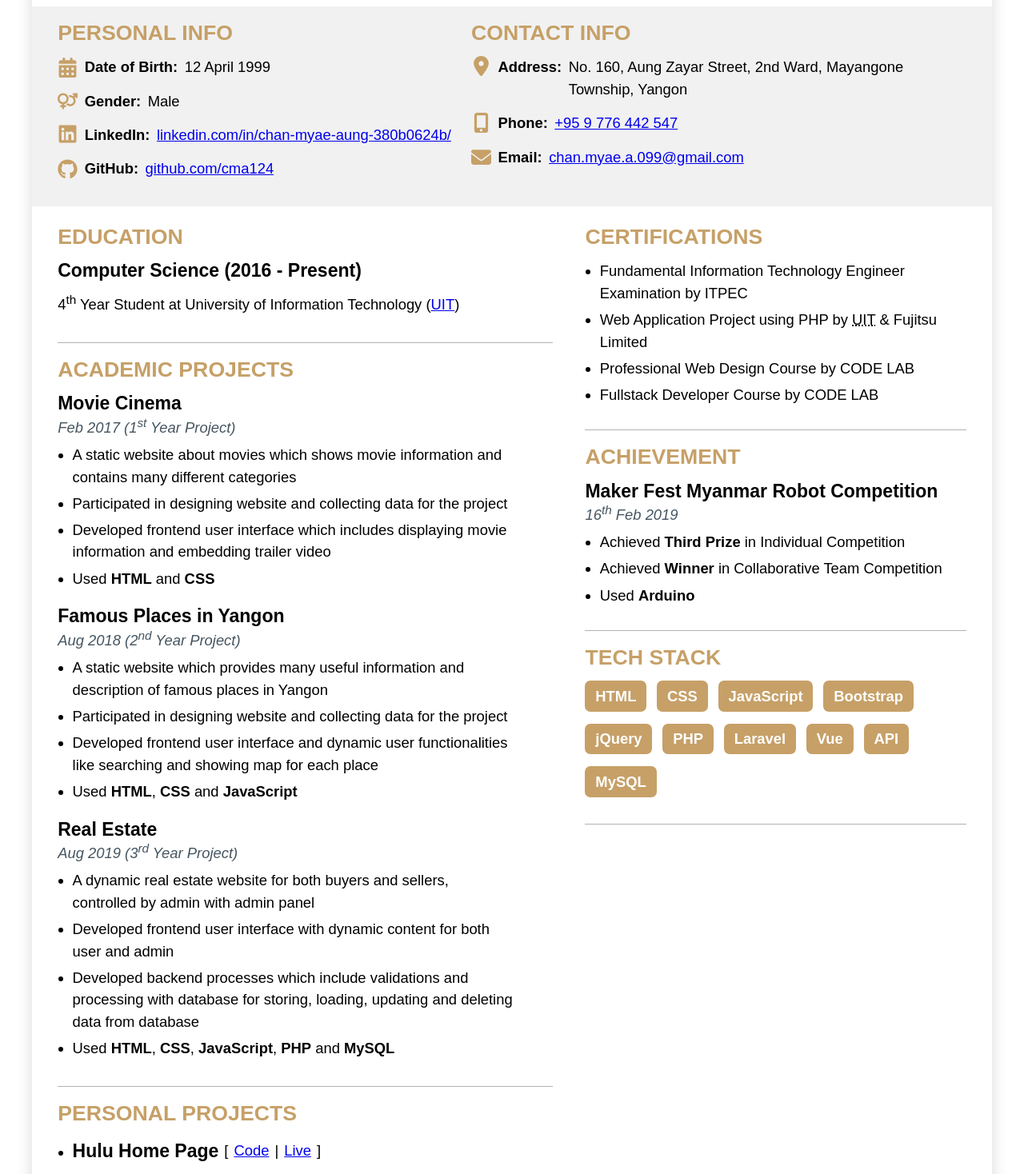
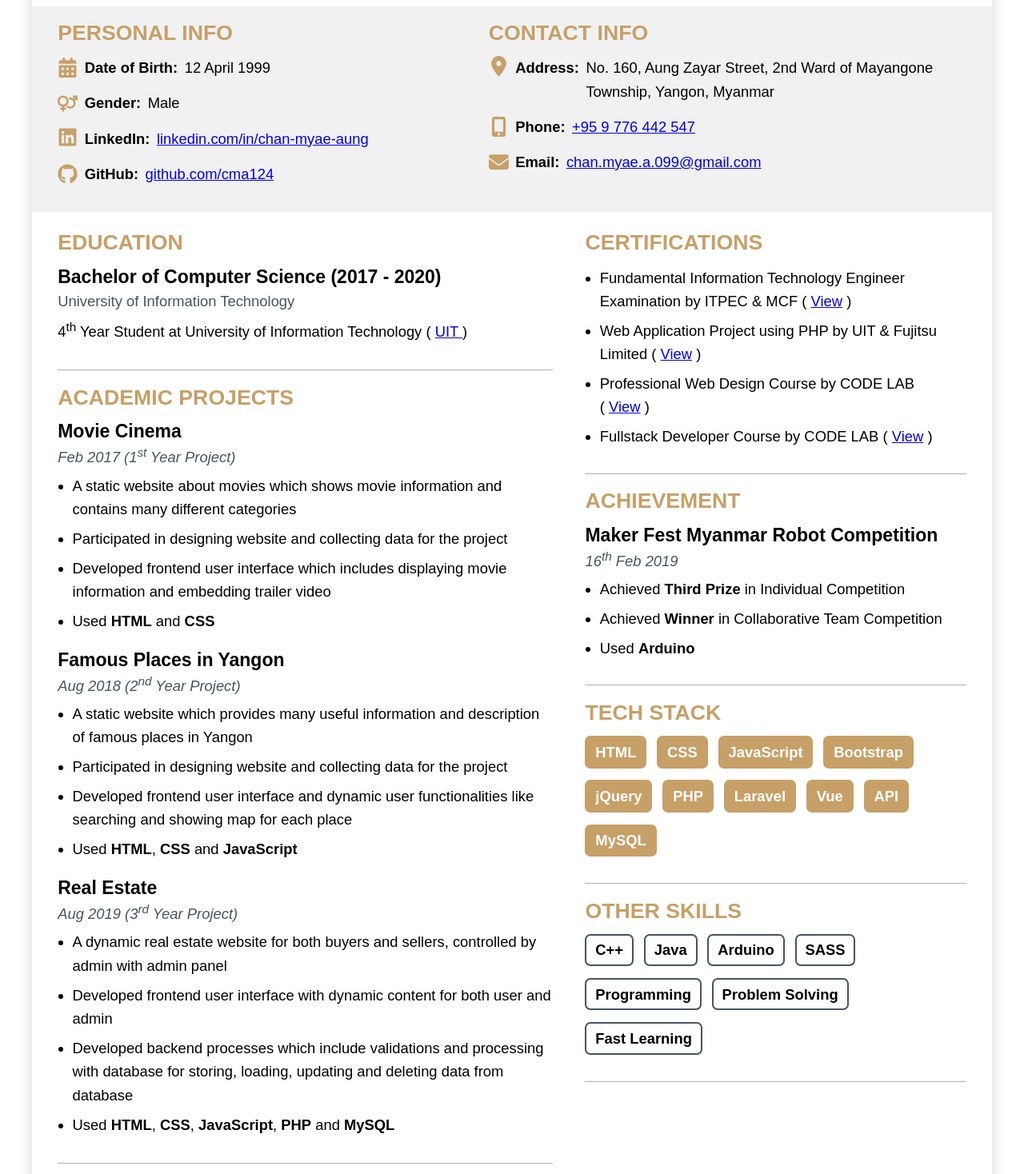
Before and after one commit to cma124/resume, a plain HTML site: page index.html in a window 1280 px wide. Shown: the part 219-1687 px from the top of the page at 80% size. Drawn offline with Linux system fonts and the light colour scheme.

Commit message:
add content & certificate images

```diff
--- a/index.html
+++ b/index.html
@@ -71,9 +71,8 @@
                         </svg>
 
                         <span class="text-bold">LinkedIn:</span>
-                        <a
-                            href="https://www.linkedin.com/in/chan-myae-aung-380b0624b/"
-                            >linkedin.com/in/chan-myae-aung-380b0624b/</a
+                        <a href="https://www.linkedin.com/in/chan-myae-aung"
+                            >linkedin.com/in/chan-myae-aung</a
                         >
                     </p>
 
@@ -112,8 +111,8 @@
 
                         <span class="text-bold">Address:</span>
                         <span
-                            >No. 160, Aung Zayar Street, 2nd Ward, Mayangone
-                            Township, Yangon</span
+                            >No. 160, Aung Zayar Street, 2nd Ward of Mayangone
+                            Township, Yangon, Myanmar</span
                         >
                     </p>
 
@@ -157,13 +156,13 @@
                 <div class="secondary-container-first">
                     <div class="education">
                         <h3>EDUCATION</h3>
-                        <h4>Computer Science (2016 - Present)</h4>
+                        <h4>Bachelor of Computer Science (2017 - 2020)</h4>
+                        <h5>University of Information Technology</h5>
                         <p>
                             4<sup>th</sup> Year Student at University of
-                            Information Technology (<a
-                                href="https://www.uit.edu.mm/"
-                                >UIT</a
-                            >)
+                            Information Technology (
+                            <a href="https://www.uit.edu.mm/">UIT </a>
+                            )
                         </p>
                     </div>
 
@@ -359,10 +358,9 @@
 
                                 <ul>
                                     <li>
-                                        User can create new list and check or
-                                        delete completed list
+                                        Todo list web application with browser
+                                        local storage
                                     </li>
-                                    <li>Lists are stored in local storage</li>
                                     <li>
                                         Developed using
                                         <strong>HTML</strong>,
@@ -385,17 +383,45 @@
                                 </div>
 
                                 <ul>
-                                    <li>User can login or register account</li>
                                     <li>
-                                        User with admin role can change accounts
-                                        into different roles and suspend or
-                                        delete other accounts
+                                        User management system with different
+                                        user roles and actions
                                     </li>
                                     <li>
                                         Developed using
                                         <strong>HTML</strong>,
                                         <strong>Bootstrap</strong>,
                                         <strong>PHP</strong> and
+                                        <strong>MySQL</strong>
+                                    </li>
+                                </ul>
+                            </li>
+
+                            <li class="project">
+                                <div class="personal-project">
+                                    <h4>Blog</h4>
+                                    [
+                                    <a href="https://github.com/cma124/blog"
+                                        >Code</a
+                                    >
+                                    ]
+                                </div>
+
+                                <ul>
+                                    <li>
+                                        Blog posting system with articles and
+                                        comments
+                                    </li>
+                                    <li>
+                                        Used
+                                        <strong>Blade</strong> for UI and
+                                        <strong>Laravel UI</strong> for
+                                        authentication
+                                    </li>
+                                    <li>
+                                        Developed using
+                                        <strong>Bootstrap</strong>,
+                                        <strong>Laravel</strong> and
                                         <strong>MySQL</strong>
                                     </li>
                                 </ul>
@@ -414,19 +440,12 @@
 
                                 <ul>
                                     <li>
-                                        Pizza order system which includes admin
-                                        panel and user panel
-                                    </li>
-                                    <li>
-                                        User can check pizza info, search pizza,
-                                        add pizza to cart and order pizza
-                                    </li>
-                                    <li>
-                                        Admin can manage pizza products,
-                                        categories, pizza orders and users
+                                        Pizza order system with admin panel and
+                                        user panel
                                     </li>
                                     <li>
                                         Used
+                                        <strong>Blade</strong> for UI and
                                         <strong>Laravel Jetstream</strong> for
                                         authentication
                                     </li>
@@ -434,9 +453,31 @@
                                         Developed using
                                         <strong>Bootstrap</strong>,
                                         <strong>jQuery</strong>,
-                                        <strong>PHP</strong>,
                                         <strong>Laravel</strong> and
                                         <strong>MySQL</strong>
+                                    </li>
+                                </ul>
+                            </li>
+
+                            <li class="project">
+                                <div class="personal-project">
+                                    <h4>Vue Todo List</h4>
+                                    [
+                                    <a href="https://github.com/cma124/todo"
+                                        >Code</a
+                                    >
+                                    ]
+                                </div>
+
+                                <ul>
+                                    <li>
+                                        Simple todo list with vue and browser
+                                        local storage
+                                    </li>
+                                    <li>
+                                        Developed using
+                                        <strong>Bootstrap</strong> and
+                                        <strong>Vue</strong>
                                     </li>
                                 </ul>
                             </li>
@@ -450,18 +491,40 @@
                         <ul>
                             <li>
                                 Fundamental Information Technology Engineer
-                                Examination by ITPEC
+                                Examination by ITPEC & MCF (
+                                <a
+                                    href="./img/certificates/fe-exam-certificate.jpg"
+                                    >View</a
+                                >
+                                )
                             </li>
                             <li>
-                                Web Application Project using PHP by
-                                <abbr
-                                    title="University of Information Technology"
-                                    >UIT</abbr
+                                Web Application Project using PHP by UIT &
+                                Fujitsu Limited (
+                                <a
+                                    href="./img/certificates/web-application-php.jpg"
+                                    >View</a
                                 >
-                                & Fujitsu Limited
+                                )
                             </li>
-                            <li>Professional Web Design Course by CODE LAB</li>
-                            <li>Fullstack Developer Course by CODE LAB</li>
+                            <li>
+                                Professional Web Design Course by CODE LAB
+                                <br />
+                                (
+                                <a
+                                    href="./img/certificates/web-design-certificate.jpg"
+                                    >View</a
+                                >
+                                )
+                            </li>
+                            <li>
+                                Fullstack Developer Course by CODE LAB (
+                                <a
+                                    href="./img/certificates/fullstack-developer-certificate.jpg"
+                                    >View</a
+                                >
+                                )
+                            </li>
                         </ul>
                     </div>
 
@@ -482,19 +545,32 @@
                         </ul>
                     </div>
 
-                    <div class="tech">
+                    <div class="tech-stack">
                         <h3>TECH STACK</h3>
                         <div class="tech-container">
-                            <p class="tech-list">HTML</p>
-                            <p class="tech-list">CSS</p>
-                            <p class="tech-list">JavaScript</p>
-                            <p class="tech-list">Bootstrap</p>
-                            <p class="tech-list">jQuery</p>
-                            <p class="tech-list">PHP</p>
-                            <p class="tech-list">Laravel</p>
-                            <p class="tech-list">Vue</p>
-                            <p class="tech-list">API</p>
-                            <p class="tech-list">MySQL</p>
+                            <p>HTML</p>
+                            <p>CSS</p>
+                            <p>JavaScript</p>
+                            <p>Bootstrap</p>
+                            <p>jQuery</p>
+                            <p>PHP</p>
+                            <p>Laravel</p>
+                            <p>Vue</p>
+                            <p>API</p>
+                            <p>MySQL</p>
+                        </div>
+                    </div>
+
+                    <div class="other-skills">
+                        <h3>OTHER SKILLS</h3>
+                        <div class="tech-container">
+                            <p>C++</p>
+                            <p>Java</p>
+                            <p>Arduino</p>
+                            <p>SASS</p>
+                            <p>Programming</p>
+                            <p>Problem Solving</p>
+                            <p>Fast Learning</p>
                         </div>
                     </div>
                 </div>
@@ -503,7 +579,7 @@
             <footer>
                 <small>
                     Developed by
-                    <a href="https://github.com/cma124">cma</a>
+                    <a href="https://github.com/cma124">cma124</a>
                 </small>
             </footer>
         </main>
--- a/styles.css
+++ b/styles.css
@@ -32,8 +32,8 @@ ul {
 }
 
 li {
-    margin-bottom: 0.3em;
-    max-width: 30em;
+    margin-bottom: 0.4em;
+    max-width: 35em;
 }
 
 h2 {
@@ -54,13 +54,13 @@ h5 {
     color: var(--clr-dark-gray);
     font-weight: normal;
     font-style: italic;
-    margin-top: -0.55em;
+    margin-top: -0.4em;
 }
 
 p,
 span,
 li {
-    line-height: 1.5;
+    line-height: 1.6;
 }
 
 /* General Settings */
@@ -161,10 +161,16 @@ footer {
 .projects,
 .achievement,
 .certification,
-.tech {
+.tech-stack,
+.other-skills {
     padding-top: 1em;
     padding-bottom: 1em;
     border-bottom: 0.5px solid var(--clr-light-gray);
+}
+
+.education h5 {
+    font-style: normal;
+    margin-top: -0.3em;
 }
 
 .projects {
@@ -198,12 +204,19 @@ footer {
     column-gap: 0.7em;
 }
 
-.tech-list {
+.tech-stack p {
     background-color: var(--clr-secondary);
     color: #ffffff;
     font-weight: bold;
     padding: 0.3em 0.7em;
     border-radius: 7px;
+}
+
+.other-skills p {
+    font-weight: bold;
+    padding: calc(0.3em - 2px) calc(0.7em - 2px);
+    border-radius: 7px;
+    border: 2px solid var(--clr-dark-gray);
 }
 
 /* Media Queries */
@@ -237,12 +250,16 @@ footer {
         padding-left: 1.75em;
         padding-right: 1.75em;
     }
+
+    .tech-container {
+        max-width: 60%;
+    }
 }
 
 @media screen and (min-width: 1150px) {
     .info {
         display: flex;
-        gap: 25px;
+        gap: 150px;
     }
 
     .personal {
@@ -264,6 +281,10 @@ footer {
 
     .secondary-container-second {
         flex: 1;
+    }
+
+    .tech-container {
+        max-width: 100%;
     }
 }
 
```
Also changed, not shown: img/certificates/fe-exam-certificate.jpg (added), img/certificates/fullstack-developer-certificate.jpg (added), img/certificates/uit-project-participation-2018.jpg (added), img/certificates/web-application-php.jpg (added), img/certificates/web-design-certificate.jpg (added).
